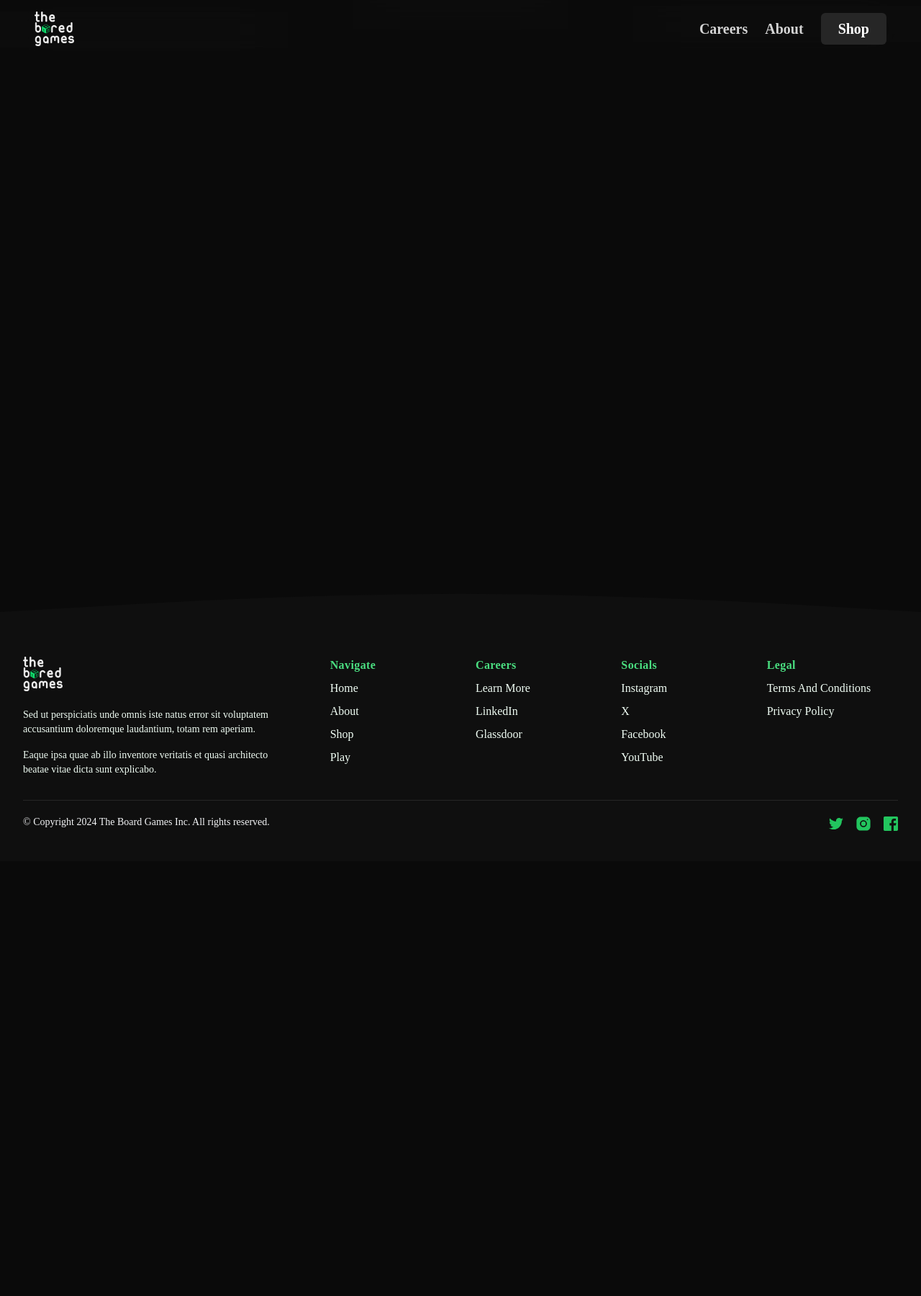
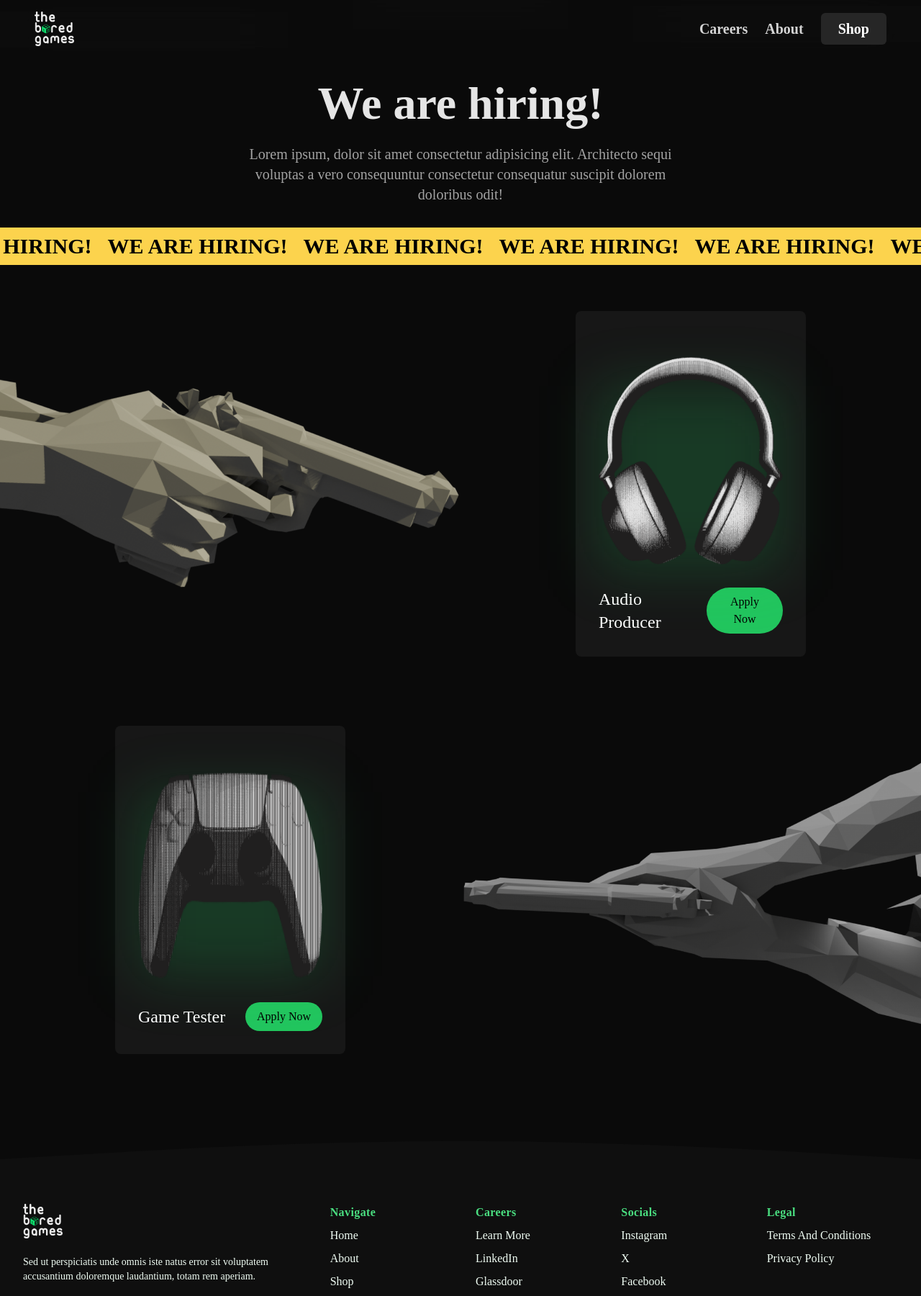
Before and after one commit to mridulxz/ts-hack-24, a Flask app: page /careers in a window 1280 px wide. Shown: the top 1800 px of the page at 72% size. Before the commit the page ends 1154 px from the top, so only its background shows below. Run offline with Flask 3, Linux system fonts and the light colour scheme; style sheets or scripts are compiled from the project's sources.

Commit message:
career page

```diff
--- a/static/css/general-sans.css
+++ b/static/css/general-sans.css
@@ -76,3 +76,29 @@
   font-display: swap;
   font-style: italic;
 }
+
+.marquee {
+  margin: 0;
+  white-space: nowrap;
+  overflow: hidden;
+}
+
+.marquee span {
+  display: inline-block;
+  padding-left: 100%;
+  animation: marquee 20s linear infinite;
+}
+
+.marquee2 span {
+  animation-delay: 5s;
+}
+
+@keyframes marquee {
+  0% {
+    transform: translate(0, 0);
+  }
+
+  100% {
+    transform: translate(-100%, 0);
+  }
+}
--- a/templates/careers.html
+++ b/templates/careers.html
@@ -1,3 +1,39 @@
 {% extends "base.html" %} {% block content %}
-<div class="min-h-screen"></div>
+<div class="min-h-screen text-white pt-24 pb-24 flex flex-col items-center">
+  <h1 class="text-[4rem] font-extrabold text-neutral-200">We are hiring!</h1>
+  <div class="mt-2 mb-8 w-full px-4 md:w-1/2 text-center text-neutral-400 text-xl">Lorem ipsum, dolor sit amet consectetur adipisicing elit. Architecto sequi voluptas a vero consequuntur consectetur consequatur suscipit dolorem doloribus odit!</div>
+<p class="marquee w-full text-3xl p-2 bg-amber-300 font-bold text-black">
+  <span>WE ARE HIRING! &nbsp; WE ARE HIRING! &nbsp; WE ARE HIRING! &nbsp; WE ARE HIRING! &nbsp; WE ARE HIRING! &nbsp; WE ARE HIRING! &nbsp; WE ARE HIRING! &nbsp; WE ARE HIRING! &nbsp; WE ARE HIRING! &nbsp; WE ARE HIRING! &nbsp; WE ARE HIRING! &nbsp; WE ARE HIRING! &nbsp; WE ARE HIRING! &nbsp; WE ARE HIRING! &nbsp;WE ARE HIRING! &nbsp; WE ARE HIRING! &nbsp; WE ARE HIRING! &nbsp;</span>
+</p>
+<div class="flex items-center justify-start w-full mt-16">
+  <img src="/static/gun1.png" class="w-1/2" alt="">
+  <div class="w-1/2 flex justify-center">
+    <div class="p-8 rounded-lg flex flex-col w-1/2 bg-neutral-900 items-center relative">
+      <div class="absolute h-full w-full flex justify-center items-center">
+        <div class="h-64 w-64 bg-green-500/20 mb-20 blur-2xl"></div>
+      </div>
+      <img src="/static/headphones.png" class="h-72 z-[20] my-8" alt="">
+      <div class="flex w-full items-center justify-between">
+        <p class="text-2xl">Audio Producer</p>
+        <button class="rounded-full bg-green-500 text-black px-4 py-2">Apply Now</button>
+      </div>
+    </div>
+  </div>
+</div>
+<div class="flex items-center justify-start w-full mt-24">
+  <div class="w-1/2 flex justify-center">
+    <div class="p-8 rounded-lg flex flex-col w-1/2 bg-neutral-900 items-center relative">
+      <div class="absolute h-full w-full flex justify-center items-center">
+        <div class="h-64 w-64 bg-green-500/20 mb-20 blur-2xl"></div>
+      </div>
+      <img src="/static/gamecontroller.png" class="h-72 z-[20] my-8" alt="">
+      <div class="flex w-full items-center justify-between">
+        <p class="text-2xl">Game Tester</p>
+        <button class="rounded-full bg-green-500 text-black px-4 py-2">Apply Now</button>
+      </div>
+    </div>
+  </div>
+  <img src="/static/gun2.png" class="w-1/2" alt="">
+</div>
+</div>
 {% endblock %}
```
Also changed, not shown: static/gamecontroller.png (added), static/gun1.png (added), static/gun2.png (added), static/headphones.png (added).
